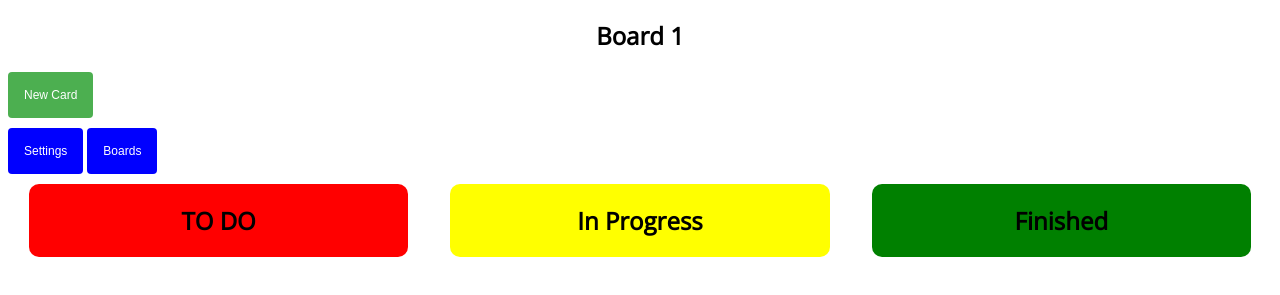
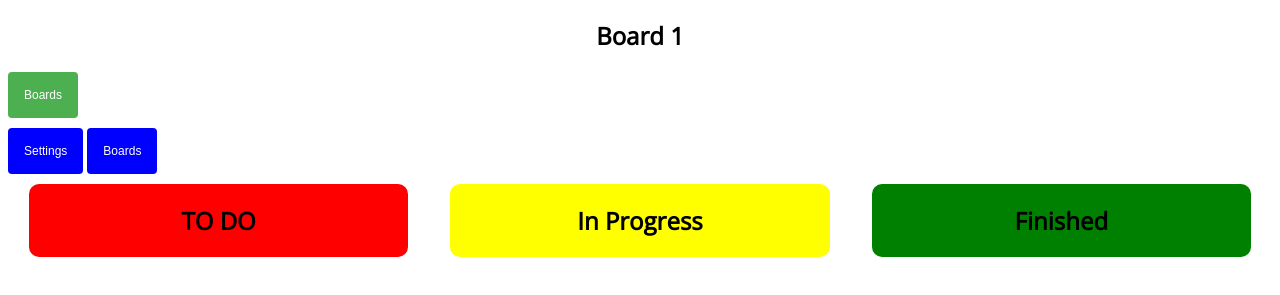
Before and after one commit to PhandomRussianJQ/Karan-Board, a plain HTML site: page index.html in a window 1280 px wide. Shown: the part 67-362 px from the top of the page. Drawn offline with nearby package versions, Linux system fonts and the light colour scheme.

Commit message:
Add files via upload

```diff
--- a/index.html
+++ b/index.html
@@ -9,7 +9,7 @@
 <body>
 	<h1>My TO DO</h1>
 	<h2>Board 1</h2>
-	<input id="create" type="submit" name="button" value="New Card" class="create" onclick="getnewui()"/>
+	<button id="create" class="create" onclick="getnewui()">Boards</button>
 	<div class="ui">
 		<div class="createui" id="createui">
 			<iframe name="votar" style="display:none;"></iframe>
--- a/style.css
+++ b/style.css
@@ -10,7 +10,7 @@ h1, h2 {
 }
 /* Button */
 
-input[type="submit"], input[type="button"]{
+input[type="submit"], input[type="button"], button{
 	border: none;
 	color: white;
 	padding: 16px;
```
